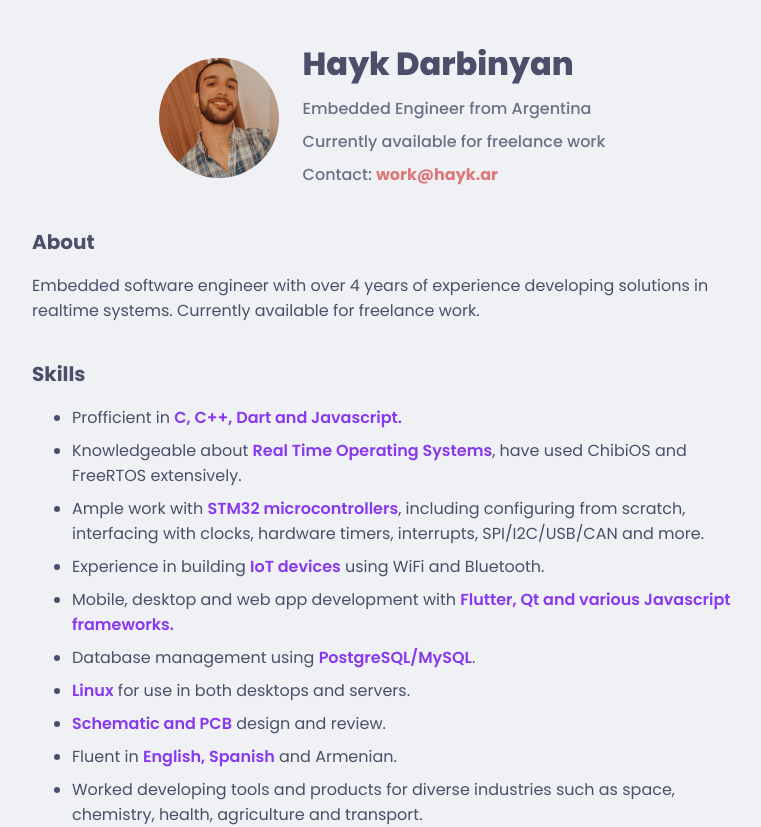
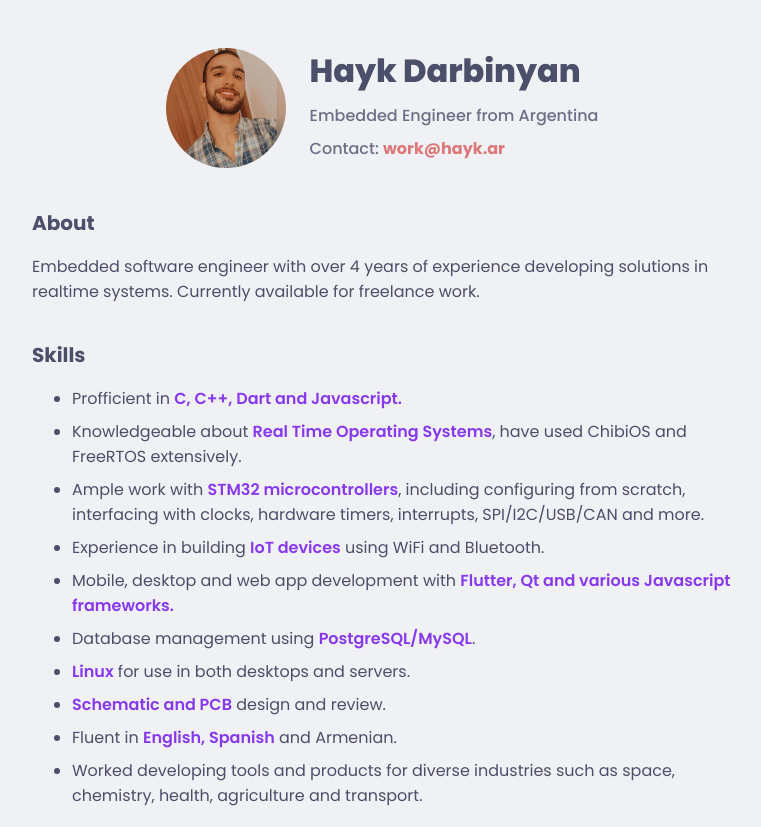
Before and after one commit to haykodarb/portfolio, a SvelteKit app: page / in a window 1280 px wide. Shown: the top 827 px of the page, without its empty margins (258-1019 px from the left). Built offline with nearby package versions, Linux system fonts and the light colour scheme.

Commit message:
removed line

```diff
--- a/src/routes/+page.svelte
+++ b/src/routes/+page.svelte
@@ -18,7 +18,6 @@
 			<div id="profile-name">
 				<h1 class="title">Hayk Darbinyan</h1>
 				<h3 class="subtitle">Embedded Engineer from Argentina</h3>
-				<h3 class="subtitle">Currently available for freelance work</h3>
 				<div style="display: flex; flex-direction: row; align-items: end;">
 					<h3 class="subtitle">Contact:&nbsp;</h3>
 					<a href="mailto: work@hayk.ar" class="subtitle link"> work@hayk.ar </a>
```
